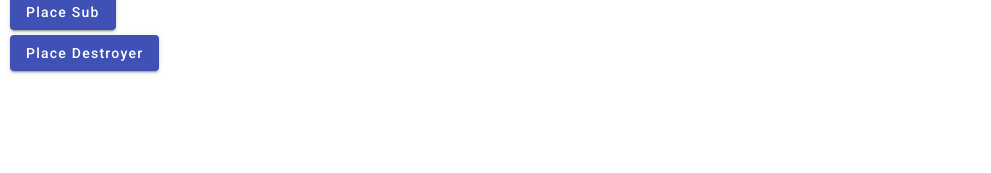
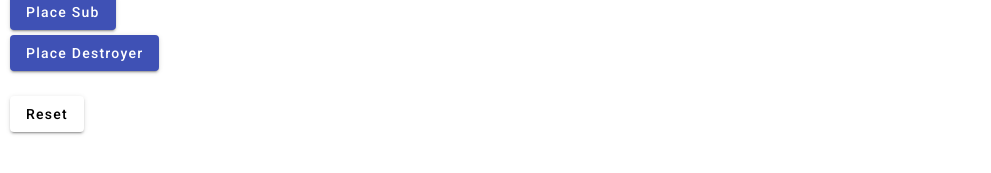
Before and after one commit to GregMarshall999/battleship, an Angular app: page / in a window 1280 px wide. Shown: the part 617-790 px from the top of the page, without its empty margins (0-991 px from the left). Built offline with nearby package versions, Linux system fonts and the light colour scheme.

Commit message:
reset button

```diff
--- a/src/app/board/board.component.ts
+++ b/src/app/board/board.component.ts
@@ -14,11 +14,11 @@ export class BoardComponent {
     this.setSelectedShipToCell(row, col);
     this.grid[row][col].placed = true;
 
-    var letters = [ 'A', 'B', 'C', 'D', 'E', 'F', 'G', 'H', 'I', 'J' ];
+    /*var letters = [ 'A', 'B', 'C', 'D', 'E', 'F', 'G', 'H', 'I', 'J' ];
 
     console.log('Grid location: ' + letters[row-1] + '' + col + '\n',
                 'Grid owner: ' + this.boardOwner + '\n',
-                'Selected Ship: ' + this.selectedShip);
+                'Selected Ship: ' + this.selectedShip);*/
   }
 
   enter(x: number, y: number) {
--- a/src/app/game/game.component.html
+++ b/src/app/game/game.component.html
@@ -9,4 +9,7 @@
     <section class="button-section">
         <button *ngFor="let ship of ships; let i = index" mat-raised-button color="{{ selectedButton[i] }}" (click)="shipSelect(ship, i)">Place {{ capShip(ship) }}</button>
     </section>
+    <section>
+        <button mat-raised-button (click)="reset()">Reset</button>
+    </section>
 </div>
--- a/src/app/game/game.component.ts
+++ b/src/app/game/game.component.ts
@@ -55,4 +55,13 @@ export class GameComponent {
   capShip(ship: string): string {
     return ship.charAt(0).toUpperCase() + ship.substring(1);
   }
+
+  reset() {
+    for (let i = 1; i < this.playerGrid.length; i++) {
+      for (let j = 1; j < this.playerGrid[i].length; j++) {
+        this.playerGrid[i][j].value = '';
+        this.playerGrid[i][j].placed = false;
+      }
+    }
+  }
 }
```
